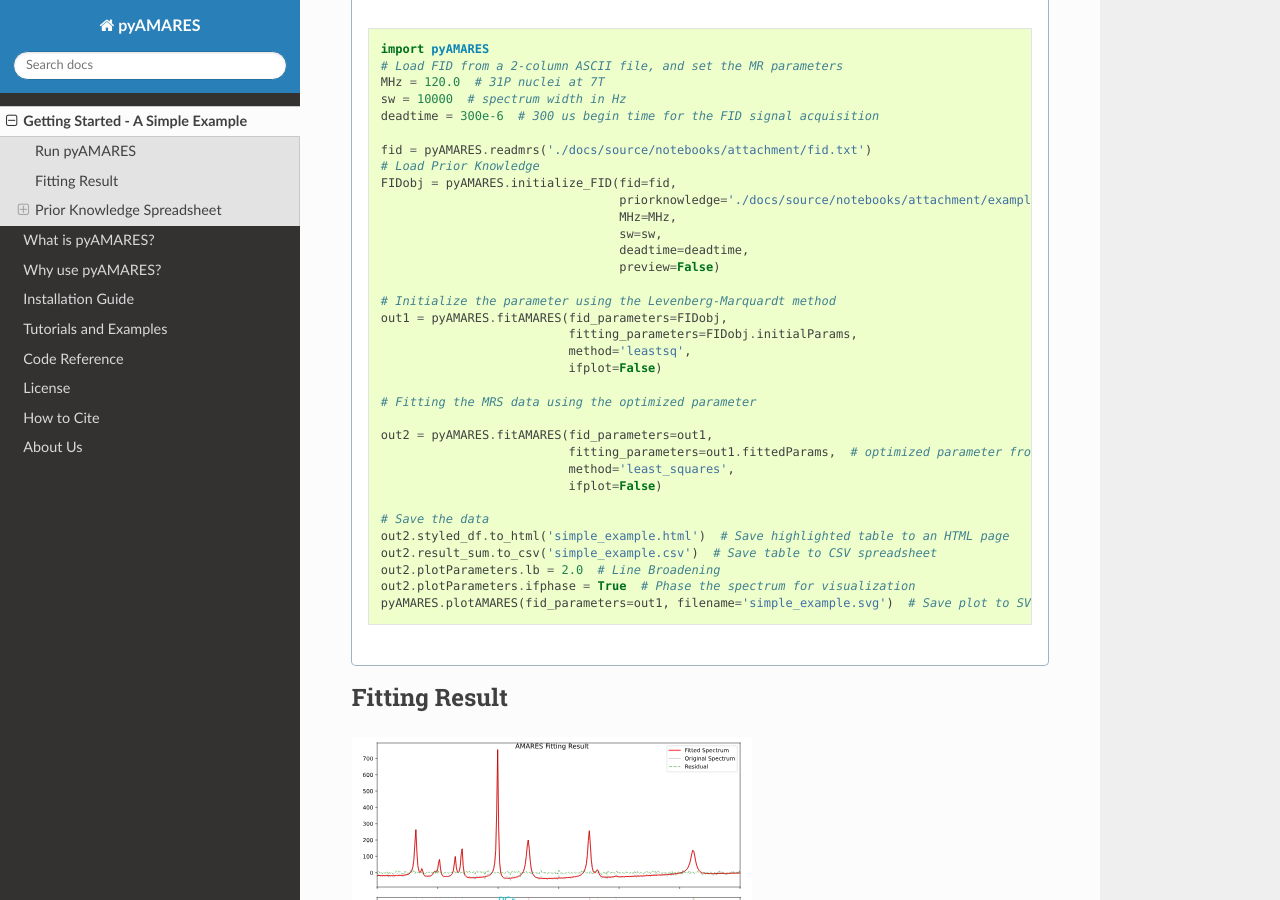
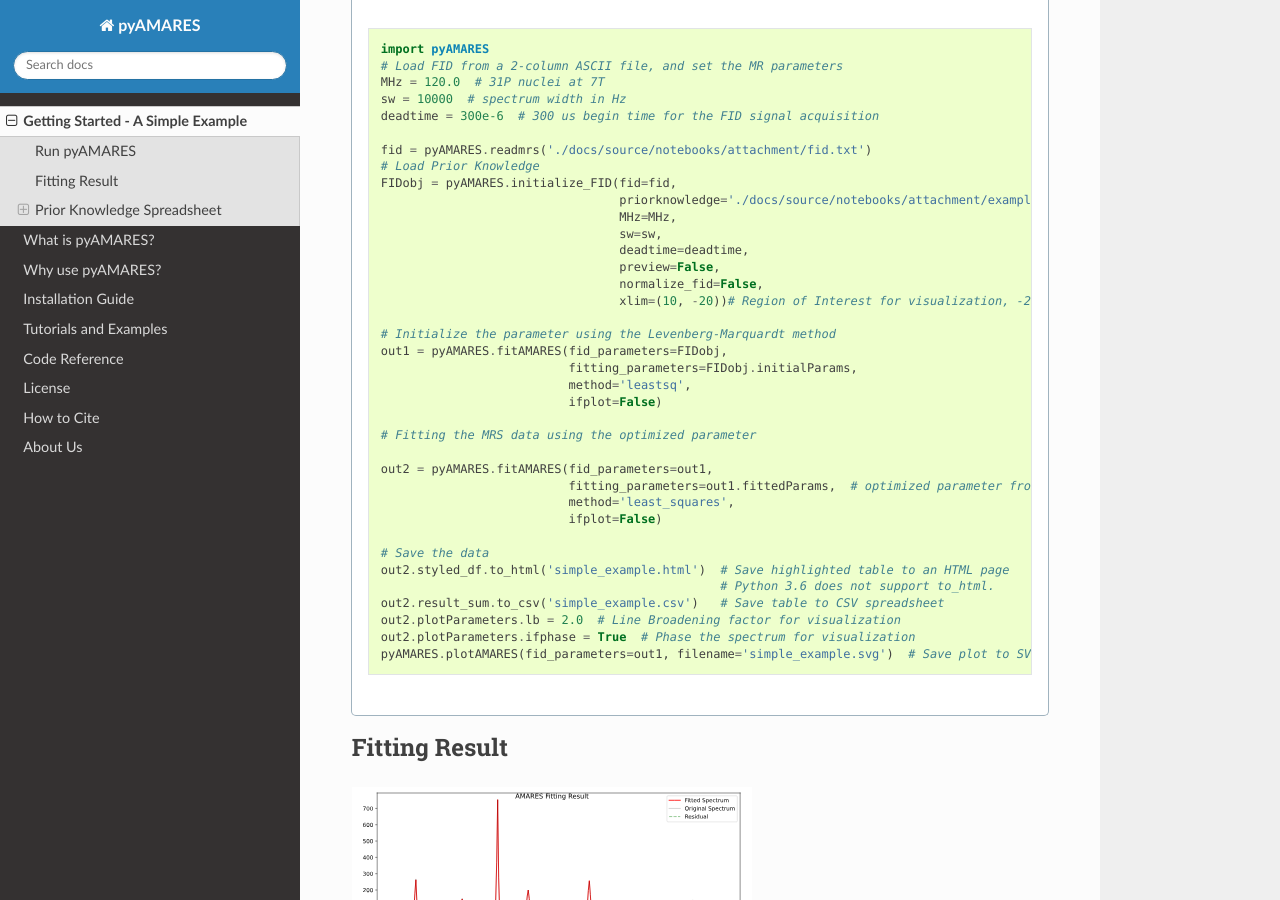
Before and after one commit to HawkMRS/pyAMARES, a Sphinx documentation site: the page built from docs/source/simple.rst, in a window 1280 px wide and 900 px high, scrolled down 531 px. Built offline with Sphinx 7.4.7 and the Read the Docs theme 2.0.0, drawn with Linux system fonts in a browser that asks for light colours; pages that are not in the unit, such as notebooks, are missing from menus.

Commit message:
typo fix

```diff
--- a/docs/source/simple.rst
+++ b/docs/source/simple.rst
@@ -34,7 +34,9 @@
                                              MHz=MHz,
                                              sw=sw,
                                              deadtime=deadtime,
-                                             preview=False)
+                                             preview=False,
+                                             normalize_fid=False,
+                                             xlim=(10, -20))# Region of Interest for visualization, -20 to 10 ppm)
 
             # Initialize the parameter using the Levenberg-Marquardt method
             out1 = pyAMARES.fitAMARES(fid_parameters=FIDobj,
@@ -51,8 +53,9 @@
 
             # Save the data
             out2.styled_df.to_html('simple_example.html')  # Save highlighted table to an HTML page
-            out2.result_sum.to_csv('simple_example.csv')  # Save table to CSV spreadsheet
-            out2.plotParameters.lb = 2.0  # Line Broadening
+                                                           # Python 3.6 does not support to_html.
+            out2.result_sum.to_csv('simple_example.csv')   # Save table to CSV spreadsheet
+            out2.plotParameters.lb = 2.0  # Line Broadening factor for visualization
             out2.plotParameters.ifphase = True  # Phase the spectrum for visualization
             pyAMARES.plotAMARES(fid_parameters=out1, filename='simple_example.svg')  # Save plot to SVG
 
@@ -131,7 +134,7 @@
       .. code-block:: none
 
          $ amaresFit -h
-         Current pyAMARES version is 0.2.100
+         Current pyAMARES version is 0.3.0
          Author: Jia Xu, MR Research Facility, University of Iowa
          usage: amaresFit [-h] -f fid file name [-p Prior Knowledge Spreadsheet] [-o output prefix] [--MHz B0] [--sw Hz] [--deadtime seconds]
                         [--normalize_fid] [--flip_axis] [--ifphase] [--lb float] [--preview] [--carrier ppm]
@@ -183,38 +186,42 @@
 
       import pyAMARES
       # Load FID from a 2-column ASCII file, and set the MR parameters
-      MHz = 120.0 # 31P nuclei at 7T
-      sw = 10000 # spectrum width in Hz
-      deadtime = 300e-6 # 300 us begin time for the FID signal acquisition
+      MHz = 120.0  # 31P nuclei at 7T
+      sw = 10000  # spectrum width in Hz
+      deadtime = 300e-6  # 300 us begin time for the FID signal acquisition
 
-      fid = pyAMARES.readmrs('./pyAMARES/examples/fid.txt')
+      fid = pyAMARES.readmrs('./docs/source/notebooks/attachment/fid.txt')
       # Load Prior Knowledge
       FIDobj = pyAMARES.initialize_FID(fid=fid,
-                                       priorknowledge='./pyAMARES/examples/example_human_brain_31P_7T.csv',
+                                       priorknowledge='./docs/source/notebooks/attachment/example_human_brain_31P_7T.csv',
                                        MHz=MHz,
                                        sw=sw,
                                        deadtime=deadtime,
-                                       preview=False)
+                                       preview=False,
+                                       normalize_fid=False,
+                                       xlim=(10, -20))# Region of Interest for visualization, -20 to 10 ppm)
 
-      # Initialize the parameter using Levenberg-Marquard method
+      # Initialize the parameter using the Levenberg-Marquardt method
       out1 = pyAMARES.fitAMARES(fid_parameters=FIDobj,
-                                 fitting_parameters=FIDobj.initialParams,
-                                 method='leastsq',
-                                 ifplot=False)
+                           fitting_parameters=FIDobj.initialParams,
+                           method='leastsq',
+                           ifplot=False)
 
       # Fitting the MRS data using the optimized parameter
 
       out2 = pyAMARES.fitAMARES(fid_parameters=out1,
-                              fitting_parameters=out1.fittedParams, # optimized parameter for last step
-                              method='least_squares',
-                              ifplot=False)
+                           fitting_parameters=out1.fittedParams,  # optimized parameter from last step
+                           method='least_squares',
+                           ifplot=False)
 
       # Save the data
-      out2.styled_df.to_html('simple_example.html') # Save highlighted table to an HTML page
-      out2.result_sum.to_cscv('simple_example.csv') # Save table to CSV spreadsheet
-      out2.plotParameters.lb = 2.0 # Line Braodening
-      out2.plotParameters.ifphase = True # Phase the spectrum for visualization
-      pyAMARES.plotAMARES(fid_parameters=out1, filename='simple_example.svg') # Save plot to SVG
+      out2.styled_df.to_html('simple_example.html')  # Save highlighted table to an HTML page
+                                                # Python 3.6 does not support to_html.
+      out2.result_sum.to_csv('simple_example.csv')   # Save table to CSV spreadsheet
+      out2.plotParameters.lb = 2.0  # Line Broadening factor for visualization
+      out2.plotParameters.ifphase = True  # Phase the spectrum for visualization
+      pyAMARES.plotAMARES(fid_parameters=out1, filename='simple_example.svg')  # Save plot to SVG
+
 
 Fitting Result
 --------------
```
